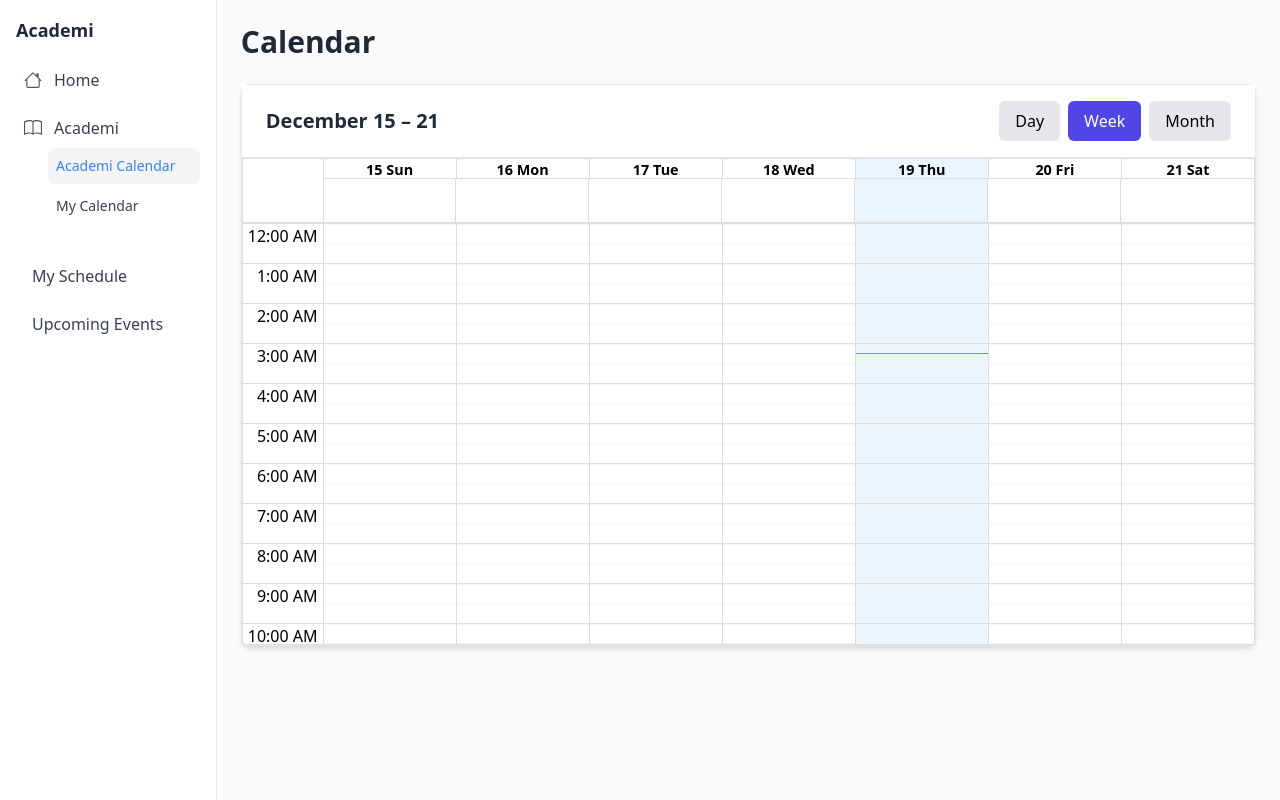
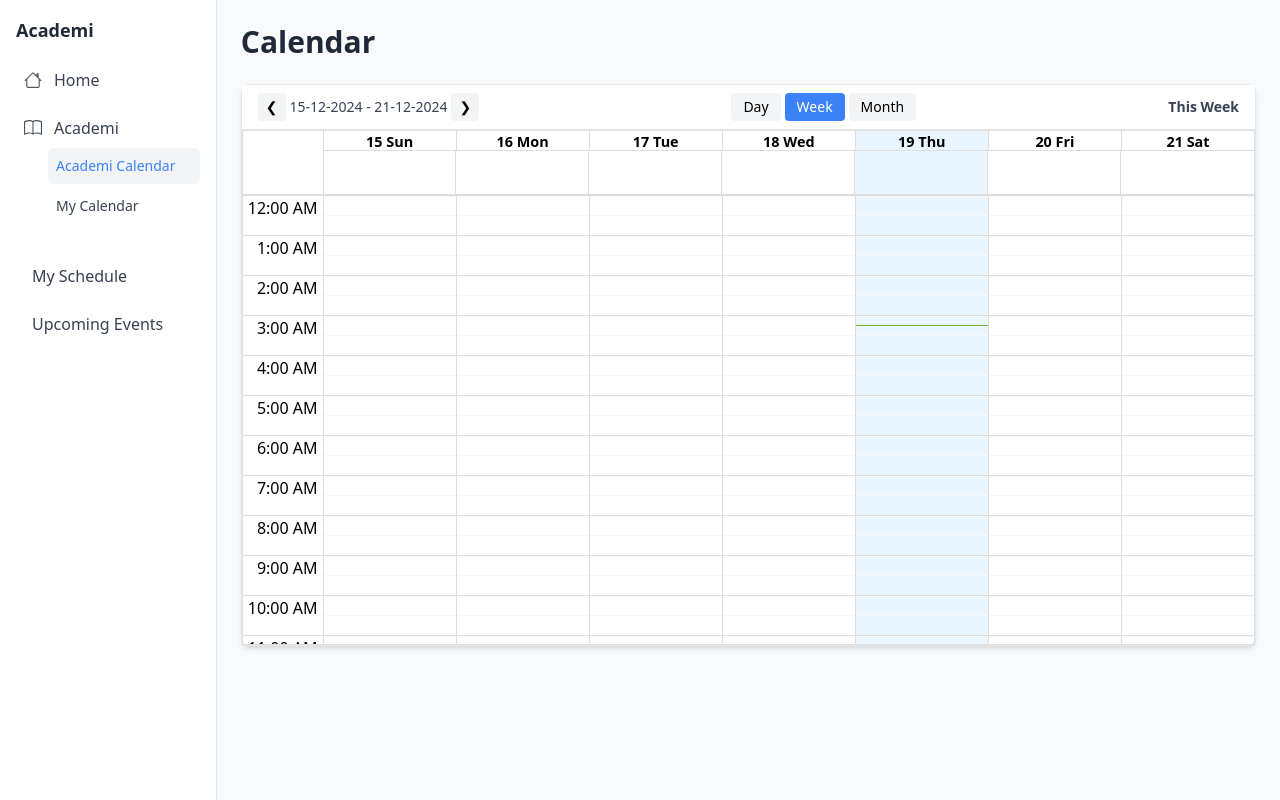
Before and after one commit to JS-JeevaSaravanan/calendar-app, a React (Vite) app: page / in a window 1280 px wide. Built offline with nearby package versions, Linux system fonts and the light colour scheme.

Commit message:
📈 update(toolbar): calendar toolbar things updated

```diff
--- a/src/components/CalendarToolbar.tsx
+++ b/src/components/CalendarToolbar.tsx
@@ -1,30 +1,128 @@
-import React from 'react';
-import { View } from 'react-big-calendar';
+import React, { useEffect, useState } from 'react';
+import {
+  format,
+  addDays,
+  subDays,
+  startOfWeek,
+  endOfWeek,
+  isSameWeek,
+  isSameMonth,
+  isSameDay,
+  parse,
+} from 'date-fns';
 
-interface CalendarToolbarProps {
-  onView: (view: View) => void;
-  label: string;
-  view: View;
-}
+const parseDate = (dateString: string): Date => {
+  const parsedDate = parse(dateString, 'MMMM d, yyyy', new Date());
+  return isNaN(parsedDate.getTime()) ? new Date() : parsedDate;
+};
 
-const CalendarToolbar: React.FC<CalendarToolbarProps> = ({
+const CalendarToolbar: React.FC<any> = ({
+  onNavigate,
   onView,
   label,
   view,
 }) => {
+  const [currentLabel, setCurrentLabel] = useState<Date>(parseDate(label));
+
+  useEffect(() => {
+    setCurrentLabel(parseDate(label));
+  }, [label]);
+
+  const getRelativeDateLabel = () => {
+    const today = new Date();
+
+    switch (view) {
+      case 'day': {
+        if (isSameDay(currentLabel, today)) return 'Today';
+        if (isSameDay(currentLabel, subDays(today, 1))) return 'Yesterday';
+        if (isSameDay(currentLabel, addDays(today, 1))) return 'Tomorrow';
+        return format(currentLabel, 'ddMMMMyyyy');
+      }
+      case 'week': {
+        const start = startOfWeek(currentLabel);
+        const end = endOfWeek(currentLabel);
+        if (isSameWeek(currentLabel, today)) return 'This Week';
+        return `${format(start, 'ddMMMMyyyy')} to ${format(end, 'ddMMMMyyyy')}`;
+      }
+      case 'month': {
+        if (isSameMonth(currentLabel, today)) return 'This Month';
+        return format(currentLabel, 'MMM yyyy');
+      }
+      default:
+        return format(currentLabel, 'MMMM d, yyyy');
+    }
+  };
+
+  const handleNavigate = (direction: 'PREV' | 'NEXT') => {
+    let newDate: Date;
+
+    switch (view) {
+      case 'day':
+        newDate =
+          direction === 'PREV'
+            ? subDays(currentLabel, 1)
+            : addDays(currentLabel, 1);
+        break;
+      case 'week':
+        newDate =
+          direction === 'PREV'
+            ? subDays(currentLabel, 7)
+            : addDays(currentLabel, 7);
+        break;
+      case 'month':
+        newDate =
+          direction === 'PREV'
+            ? subDays(currentLabel, 30)
+            : addDays(currentLabel, 30);
+        break;
+      default:
+        newDate = currentLabel;
+    }
+
+    setCurrentLabel(newDate);
+    onNavigate(format(newDate, 'MMMM d, yyyy'));
+  };
+
   return (
-    <div className="flex justify-between items-center py-4 px-6 border-b border-gray-200 bg-white">
-      <h3 className="text-xl font-semibold text-gray-800">{label}</h3>
-      <div className="flex gap-2 items-center">
+    <div className="flex justify-between items-center py-2 px-4 border-b border-gray-200 bg-white">
+      <div className="flex items-center gap-1">
+        <button
+          className="px-2 py-1 rounded bg-gray-100 hover:bg-gray-200 text-sm"
+          onClick={() => handleNavigate('PREV')}
+        >
+          &#x276E;
+        </button>
+        <span className="text-sm font-medium text-gray-700">
+          {view === 'week' || view === 'month'
+            ? `${format(startOfWeek(currentLabel), 'dd-MM-yyyy')} - ${format(endOfWeek(currentLabel), 'dd-MM-yyyy')}`
+            : format(currentLabel, 'dd-MM-yyyy')}
+        </span>
+        <button
+          className="px-2 py-1 rounded bg-gray-100 hover:bg-gray-200 text-sm"
+          onClick={() => handleNavigate('NEXT')}
+        >
+          &#x276F;
+        </button>
+      </div>
+
+      <div className="flex items-center gap-1">
         {['day', 'week', 'month'].map((viewType) => (
           <button
             key={viewType}
-            className={`px-4 py-2 rounded-md ${view === viewType ? 'bg-indigo-600 text-white' : 'bg-gray-200 hover:bg-gray-300'}`}
-            onClick={() => onView(viewType as View)} // Cast string to View type
+            className={`px-3 py-1 text-sm font-medium rounded ${
+              view === viewType
+                ? 'bg-blue-500 text-white'
+                : 'bg-gray-100 hover:bg-gray-200'
+            }`}
+            onClick={() => onView(viewType as typeof view)}
           >
             {viewType.charAt(0).toUpperCase() + viewType.slice(1)}
           </button>
         ))}
+      </div>
+
+      <div className="text-sm font-bold text-gray-700">
+        {getRelativeDateLabel()}
       </div>
     </div>
   );
```
Also changed, not shown: 1 other file (tests, documents, lock files or other folders).
